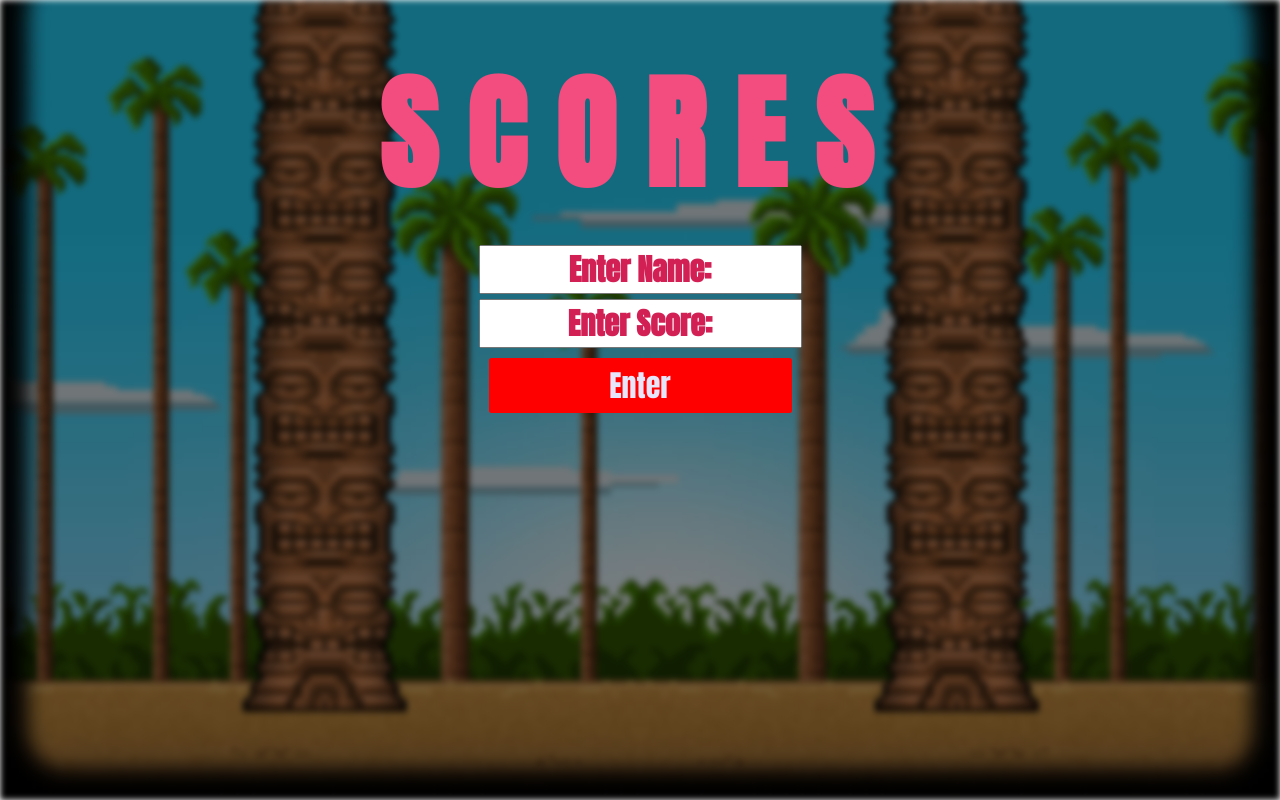
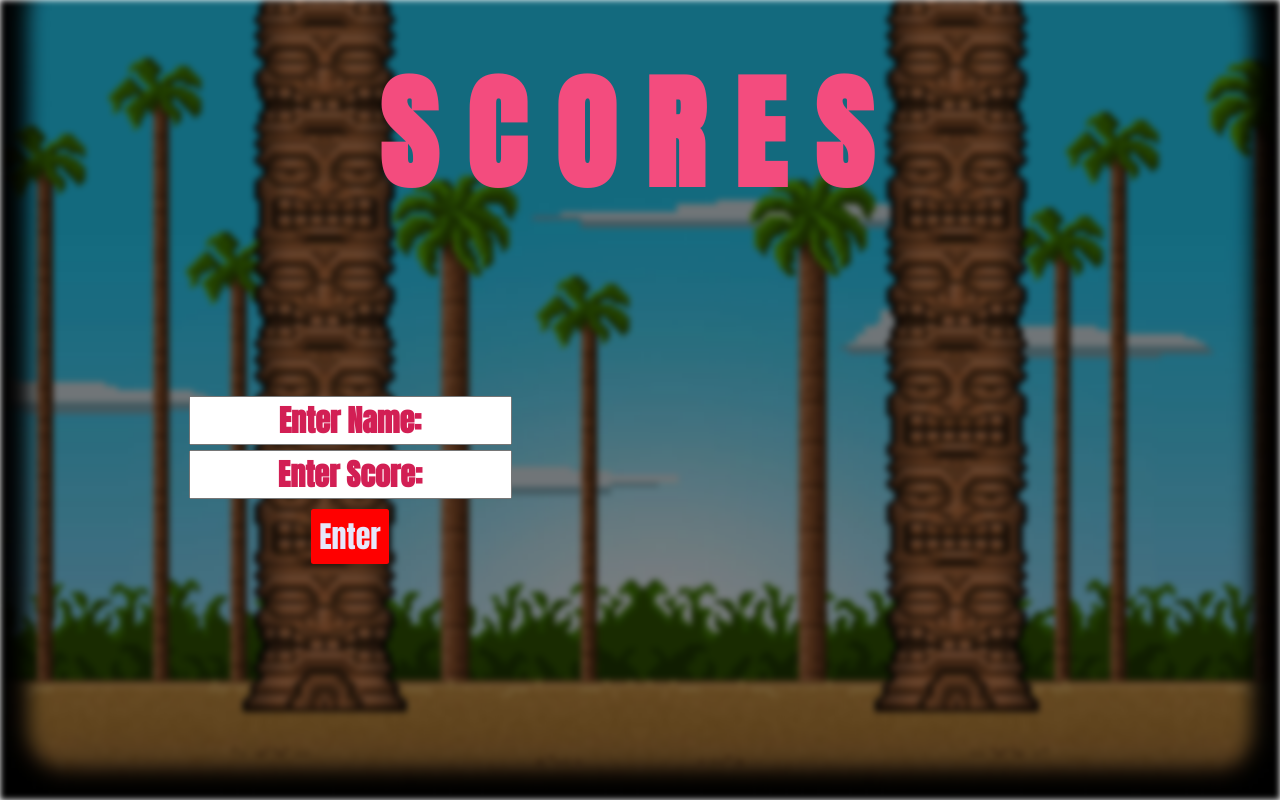
Before and after one commit to graysonsteakley/scoreboard, a React (Create React App) app: page / in a window 1280 px wide. Built offline with nearby package versions, Linux system fonts and the light colour scheme; a web font is replaced by a local one.

Commit message:
fixed key duplication error through sorting

```diff
--- a/package.json
+++ b/package.json
@@ -10,6 +10,7 @@
     "react": "^16.13.1",
     "react-dom": "^16.13.1",
     "react-scripts": "3.4.3",
+    "reactstrap": "^8.5.1",
     "styled-components": "^5.2.0"
   },
   "scripts": {
--- a/src/components/ScoreBoard.js
+++ b/src/components/ScoreBoard.js
@@ -6,11 +6,10 @@ import ScoreItems from './ScoreItems';
 const ScoreBoardContainer = styled.div`
 
     width: 100%;
-    height: auto;
+    height: 60vh;
     display: flex;
     justify-content: center;
     align-items: center;
-    flex-direction: column;
 
 
 `;
@@ -31,16 +30,21 @@ export default class ScoreBoard extends Component {
 
 
 
+
     addItem(e){
         e.preventDefault();
+
         if(this._nameElement.value !== "" && this._scoreElement.value !== ""  && !isNaN(this._scoreElement.value)){
+
             var newItem = {
                 name: this._nameElement.value,
                 score: this._scoreElement.value,
                 key: Date.now()
             };
 
+            //ADDS THE NEW SCORE OBJECT AND SORTS THE NEW STATE
             this.setState((prevState)=>{
+                if(this.state.items.length < 9){
                     return{
                         items: prevState.items.concat(newItem).sort(
                             (a, b) => {
@@ -48,10 +52,27 @@ export default class ScoreBoard extends Component {
                             }
                         )
                     };
+                }
+                else{
+
+                    //REMOVES THE CURRENT LOWEST VALUE AND REPLACES WITH NEW ONE AFTER LIST GETS TO LARGE
+                    const b = prevState.items;
+                    b.pop();
+
+                    return{
+                           items: b.concat(newItem).sort(
+                            (a, b) => {
+                                return b.score - a.score;
+                            }
+                        )
+                    }
+
+                }
+
             });
         }
-        console.log(this.state.items);
 
+        //RESETS INPUT VALUES
         this._nameElement.value = "";
         this._scoreElement.value = "";
 
@@ -60,7 +81,7 @@ export default class ScoreBoard extends Component {
     render() {
         return (
             <ScoreBoardContainer>
-                <form onSubmit={this.addItem}>
+                <form onSubmit={this.addItem} className="ml-5">
                     <input
                     ref={(a) => this._nameElement = a}
                     placeholder="Enter Name:"/>
--- a/src/index.css
+++ b/src/index.css
@@ -31,10 +31,18 @@ code {
     monospace;
 }
 
-input, li{
+input{
   font-size: 3rem!important;
   color: rgb(210, 31, 84);
   list-style-type: none;
+  text-align: center;
+}
+
+li{
+  font-size: 3rem!important;
+  list-style-type: none;
+  text-align: center;
+  color: white;
 }
 
 *,
@@ -81,7 +89,10 @@ html{
 
 form{
   display: flex;
+  justify-content: center;
+  align-items: center;
   flex-direction: column;
+  width: 100%;
 }
 
 h1{
```
Also changed, not shown: 1 other file (tests, documents, lock files or other folders). Lines whose indentation alone changed are shown as unchanged.
